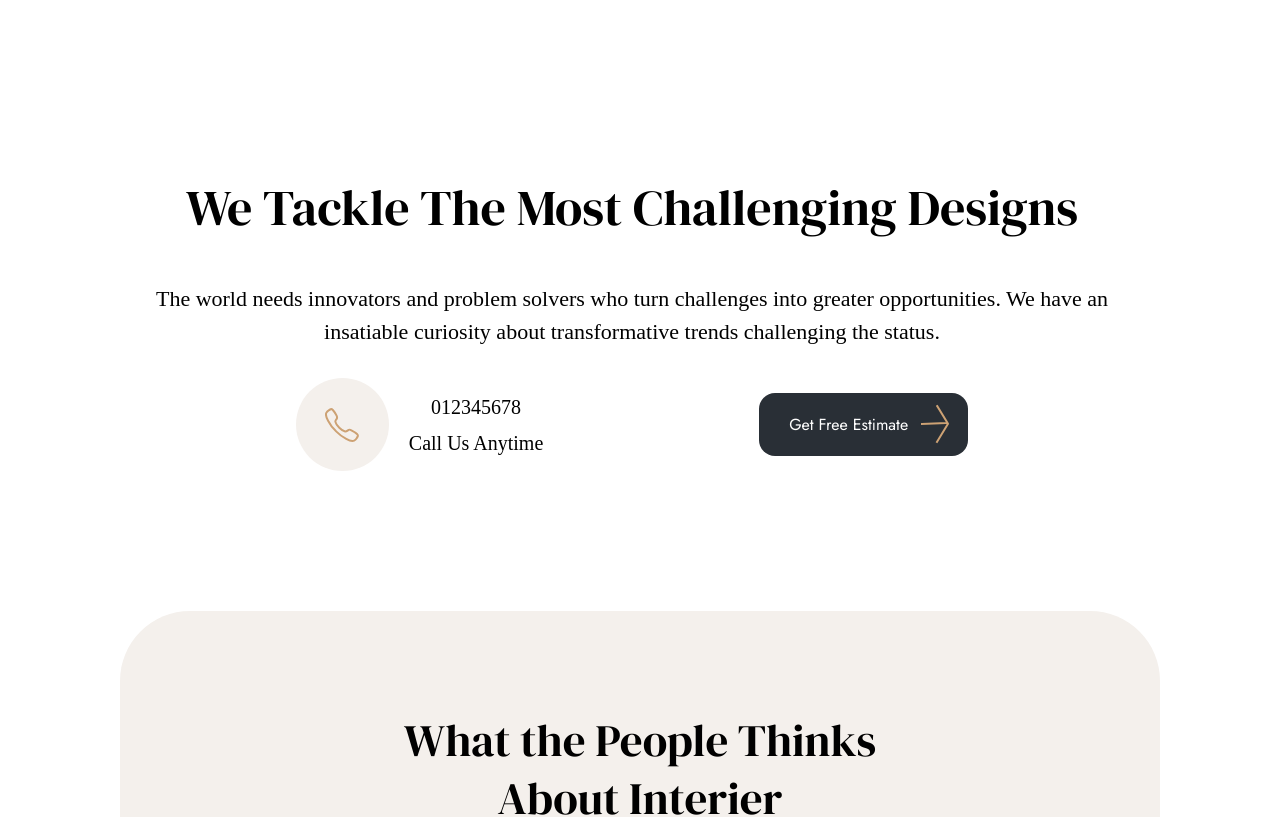
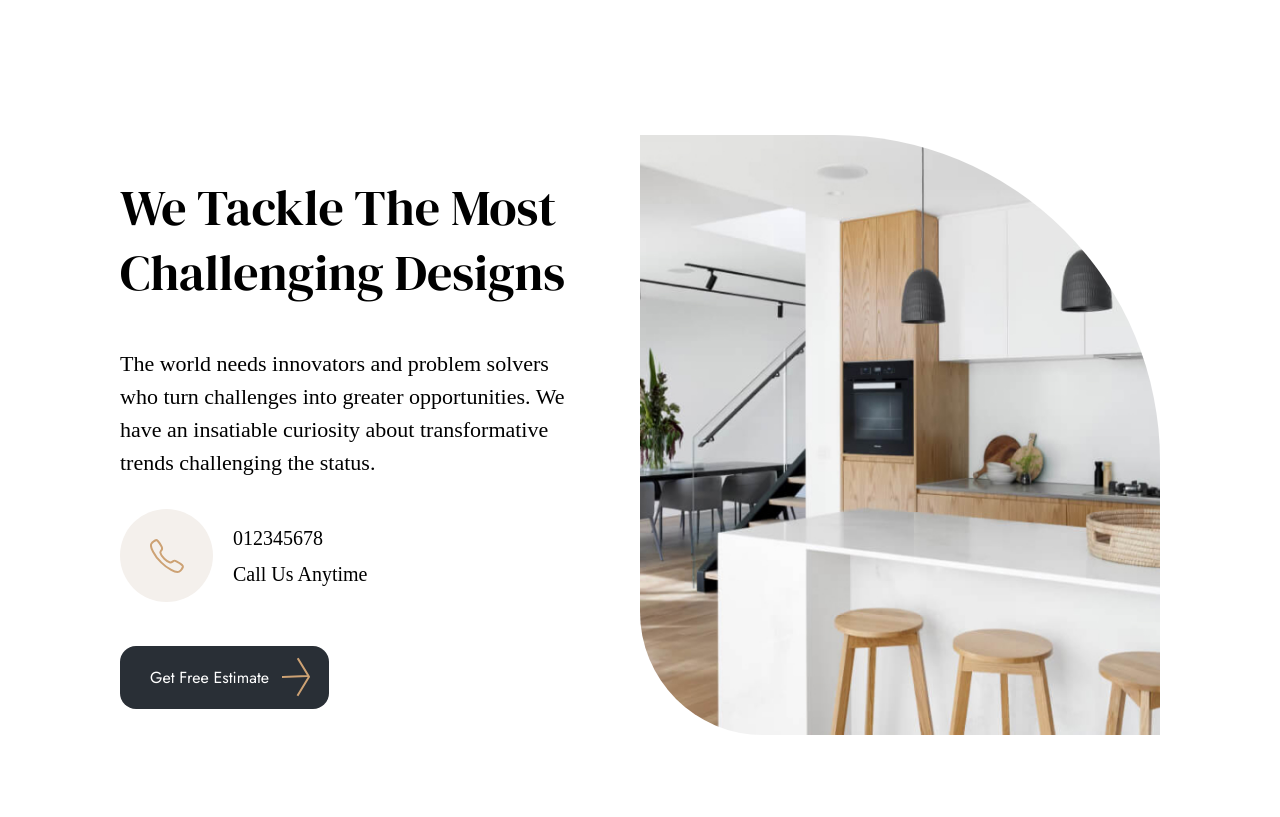
Before and after one commit to b-s-x/interior-landing, a React (Vite) app: page / in a window 1280 px wide. Shown: the part 1260-2077 px from the top of the page. Built offline with nearby package versions, Linux system fonts and the light colour scheme; a web font is replaced by a local one.

Commit message:
src/pages/Home/components/ScreenInfo/ScreenInfo.module.scss: fix adaptive

```diff
--- a/src/pages/Home/components/ScreenInfo/ScreenInfo.module.scss
+++ b/src/pages/Home/components/ScreenInfo/ScreenInfo.module.scss
@@ -12,9 +12,9 @@
   }
 
   &_img {
-    min-width: 600px;
+    min-width: 500px;
     max-width: 900px;
-    height: 800px;
+    height: 600px;
     width: 50%;
 
     & img {
@@ -53,15 +53,17 @@
   border-radius: 0 326px 0 123px;
 }
 
-@media (max-width: 1440px) {
+@media (max-width: 1240px) {
   .container {
     flex-direction: column;
     height: 100%;
     align-items: center;
+    margin: 0 120px;
 
     &_content {
       width: 100%;
       text-align: center;
+      padding-top: 0;
     }
 
     &_img {
@@ -82,7 +84,6 @@
     &_operations {
       flex-direction: row;
       align-items: center;
-      height: auto;
       justify-content: space-evenly;
       flex-wrap: wrap;
     }
@@ -103,9 +104,5 @@
     &_text {
       font-size: 22px;
     }
-
-    &_call {
-      margin-bottom: 40px;
-    }
   }
 }
```
